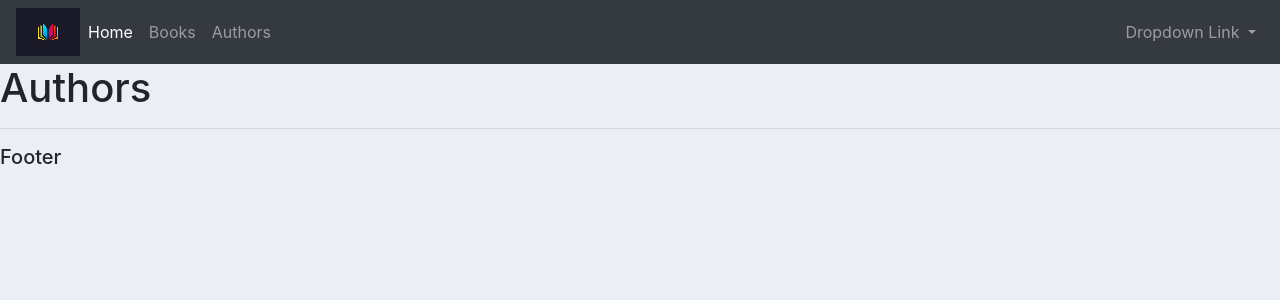
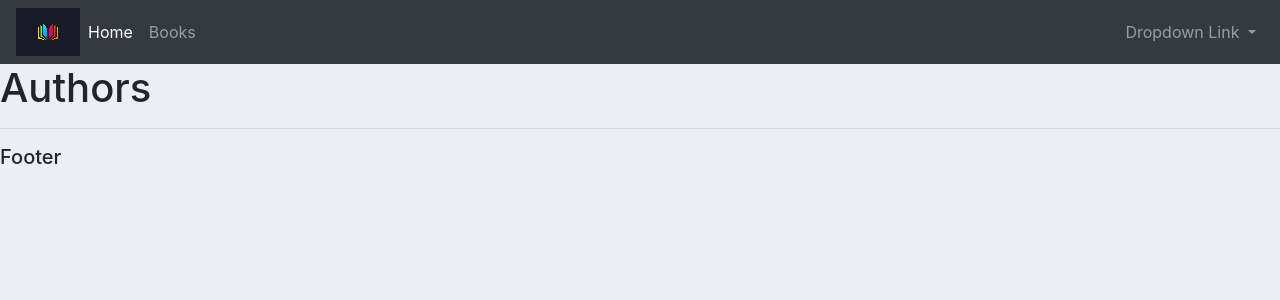
Before and after one commit to kenshin657/SECURDE-MP, a Django app: page /catalog/author in a window 1280 px wide. Shown: the top 300 px of the page. Run offline with Django 3.2, Linux system fonts and the light colour scheme; some libraries are stand-ins or nearby versions.

Commit message:
fixed navbar

```diff
--- a/catalog/templates/catalog/navbar.html
+++ b/catalog/templates/catalog/navbar.html
@@ -12,9 +12,6 @@
 			</li>
 			<li class="nav-item">
 				<a class="nav-link" href="{% url 'books' %}">Books</a>
-			</li>
-			<li class="nav-item">
-				<a class="nav-link" href="#">Authors</a>
 			</li>
 
 		</ul>
```
